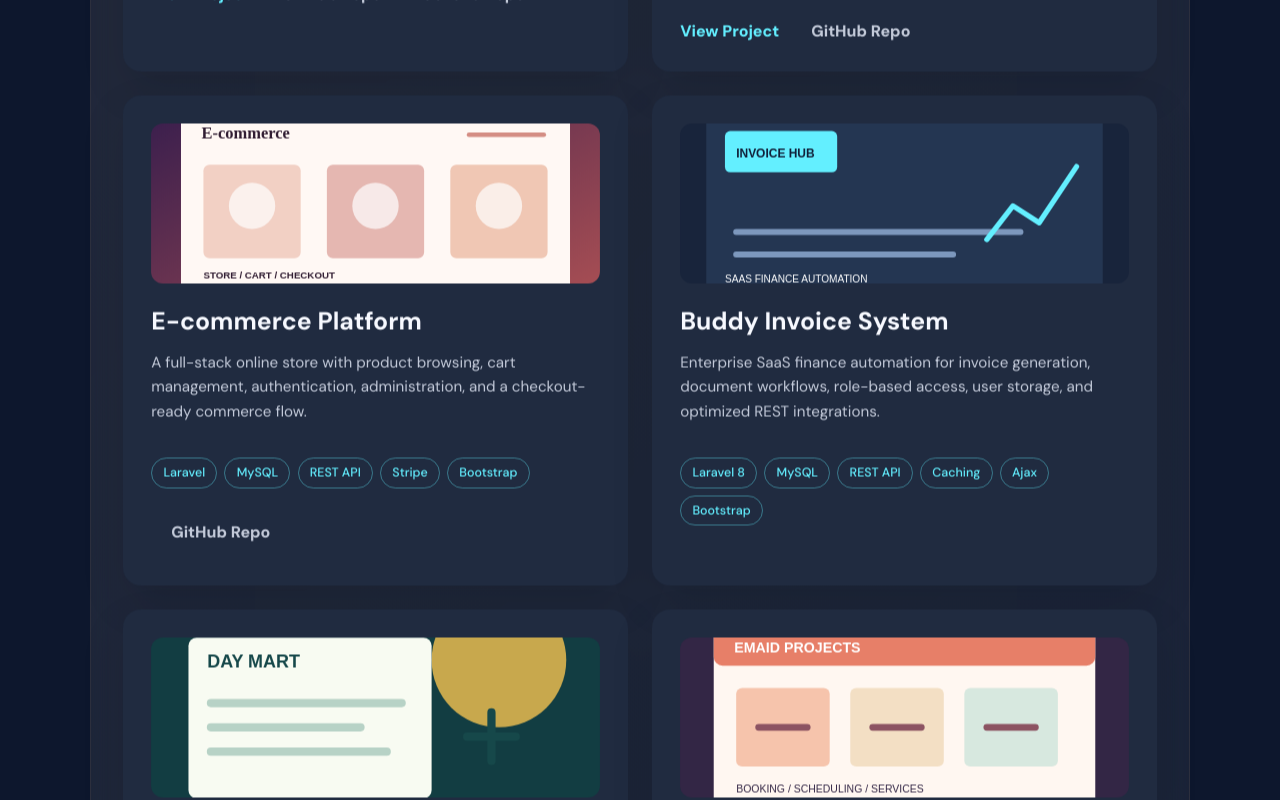
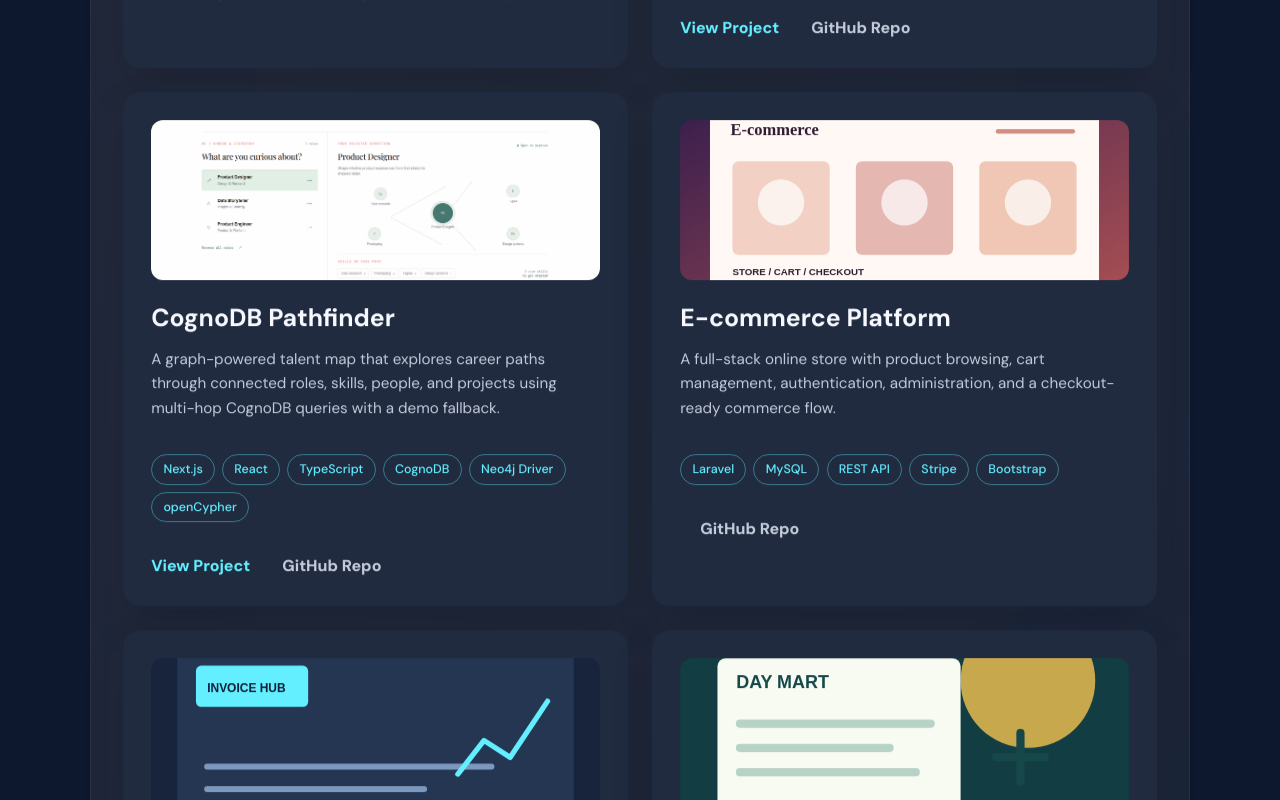
Before and after one commit to Hathimshynu/portfolio, a React (Vite) app in the folder frontend/: page /projects in a window 1280 px wide. Shown: the part 900-1700 px from the top of the page. Built offline with nearby package versions, Linux system fonts and the light colour scheme.

Commit message:
new project added

```diff
--- a/frontend/src/pages/Projects.jsx
+++ b/frontend/src/pages/Projects.jsx
@@ -19,7 +19,16 @@
     tech: ['React', 'Node.js', 'Express', 'MongoDB', 'Pusher', 'Socket.io', 'WebRTC'],
     image: '/chatapp-project.png',
     repoUrl: 'https://github.com/Hathimshynu/chatapp.git',
-    liveUrl: 'https://chatapp-shynu.vercel.app/'
+    liveUrl: 'https://chatapp-two-rosy.vercel.app/'
+  },
+  {
+    _id: 'cognodb-pathfinder',
+    title: 'CognoDB Pathfinder',
+    description: 'A graph-powered talent map that explores career paths through connected roles, skills, people, and projects using multi-hop CognoDB queries with a demo fallback.',
+    tech: ['Next.js', 'React', 'TypeScript', 'CognoDB', 'Neo4j Driver', 'openCypher'],
+    image: '/cognodb.png',
+    repoUrl: 'https://github.com/Hathimshynu/cognodb-assignment',
+    liveUrl: 'https://cognodb-assignment-shynu.vercel.app/'
   },
   {
     _id: 'ecommerce',
```
Also changed, not shown: frontend/public/cognodb.png (added).
